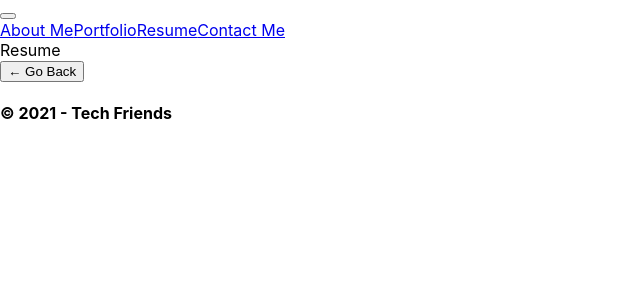
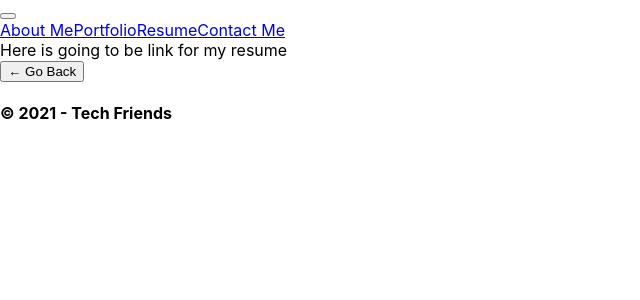
Before and after one commit to dmitrybalduev/react-portfolio, a React (Create React App) app: page /resume in a window 1280 px wide. Shown: the top 300 px of the page, without its empty margins (0-640 px from the left). Built offline with nearby package versions, Linux system fonts and the light colour scheme.

Commit message:
added resume text

```diff
--- a/src/components/resume.js
+++ b/src/components/resume.js
@@ -4,7 +4,7 @@
 function Resume(){
 
     return (
-        <div>Resume</div>
+        <div>Here is going to be link for my resume</div>
     )
 }
 export default Resume;
```
